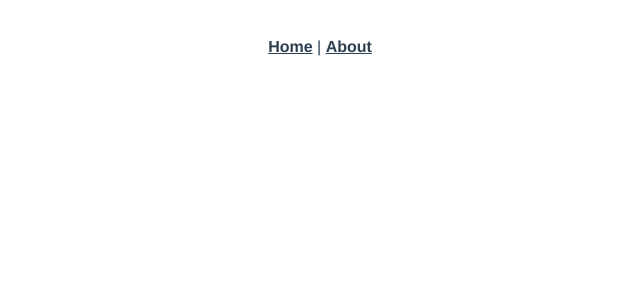
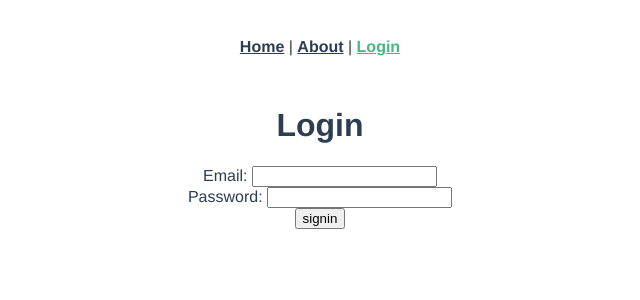
Before and after one commit to nathan815/LostCities, a Vue app in the folder frontend/: page /login in a window 1280 px wide. Shown: the top 300 px of the page, without its empty margins (320-960 px from the left). Built offline with nearby package versions, Linux system fonts and the light colour scheme.

Commit message:
Front end setup

```diff
--- a/frontend/package.json
+++ b/frontend/package.json
@@ -9,6 +9,7 @@
     "test:unit": "vue-cli-service test:unit"
   },
   "dependencies": {
+    "axios": "^0.18.0",
     "vue": "^2.5.17",
     "vue-router": "^3.0.1",
     "vuex": "^3.0.1"
--- a/frontend/public/index.html
+++ b/frontend/public/index.html
@@ -5,11 +5,11 @@
     <meta http-equiv="X-UA-Compatible" content="IE=edge">
     <meta name="viewport" content="width=device-width,initial-scale=1.0">
     <link rel="icon" href="<%= BASE_URL %>favicon.ico">
-    <title>frontend</title>
+    <title>Lost Cities</title>
   </head>
   <body>
     <noscript>
-      <strong>We're sorry but frontend doesn't work properly without JavaScript enabled. Please enable it to continue.</strong>
+      <strong>We're sorry but Lost Cities doesn't work properly without JavaScript enabled. Please enable it to continue.</strong>
     </noscript>
     <div id="app"></div>
     <!-- built files will be auto injected -->
--- a/frontend/src/App.vue
+++ b/frontend/src/App.vue
@@ -2,9 +2,10 @@
   <div id="app">
     <div id="nav">
       <router-link to="/">Home</router-link> |
-      <router-link to="/about">About</router-link>
+      <router-link to="/about">About</router-link> |
+      <router-link to="/login">Login</router-link>
     </div>
-    <router-view/>
+    <router-view />
   </div>
 </template>
 
--- a/frontend/src/components/HelloWorld.vue
+++ b/frontend/src/components/HelloWorld.vue
@@ -1,6 +1,12 @@
+<script>
+    export default {
+        name: 'HelloWorld'
+    }
+</script>
+
 <template>
   <div class="hello">
-    <h1>{{ msg }}</h1>
+    <h1>Lost Cities - VueJS</h1>
     <p>
       For guide and recipes on how to configure / customize this project,<br>
       check out the
@@ -31,15 +37,6 @@
   </div>
 </template>
 
-<script>
-export default {
-  name: 'HelloWorld',
-  props: {
-    msg: String
-  }
-}
-</script>
-
 <!-- Add "scoped" attribute to limit CSS to this component only -->
 <style scoped lang="scss">
 h3 {
--- a/frontend/src/router.js
+++ b/frontend/src/router.js
@@ -20,6 +20,11 @@ export default new Router({
             // this generates a separate chunk (about.[hash].js) for this route
             // which is lazy-loaded when the route is visited.
             component: () => import(/* webpackChunkName: "about" */ './views/About.vue')
+        },
+        {
+            path: '/login',
+            name: 'login',
+            component: () => import(/* webpackChunkName: "login" */ './views/Login.vue')
         }
     ]
 })
--- a/frontend/src/views/Home.vue
+++ b/frontend/src/views/Home.vue
@@ -1,7 +1,7 @@
 <template>
   <div class="home">
     <img alt="Vue logo" src="../assets/logo.png">
-    <HelloWorld msg="Welcome to Your Vue.js App"/>
+    <HelloWorld />
   </div>
 </template>
 
--- /dev/null
+++ b/frontend/src/views/Login.vue
@@ -0,0 +1,44 @@
+<script>
+    import axios from 'axios';
+
+    export default {
+        data() {
+            return {
+                email: "",
+                password: ""
+            }
+        },
+        methods: {
+            async login() {
+                const result = await axios.post('/api/login', {
+                    email: this.email,
+                    password: this.password
+                });
+                console.log(result);
+            }
+        }
+    }
+</script>
+
+<template>
+    <div>
+        <h1>Login</h1>
+        <form action="/login" method="post" @submit.prevent="login" v-model="email">
+            <div>
+                <label> Email:
+                    <input type="text" name="username"/>
+                </label>
+            </div>
+            <div>
+                <label> Password:
+                    <input type="password" name="password" v-model="password" />
+                </label>
+            </div>
+            <div><input type="submit" value="signin"/></div>
+        </form>
+    </div>
+</template>
+
+<style scoped>
+
+</style>
--- a/frontend/vue.config.js
+++ b/frontend/vue.config.js
@@ -1,3 +1,13 @@
 module.exports = {
-  lintOnSave: false
+    lintOnSave: false,
+    devServer: {
+        port: 8088,
+        proxy: {
+            // proxy all requests starting with /api to backend api
+            '/api': {
+                target: 'http://localhost:8080',
+                changeOrigin: true
+            }
+        }
+    }
 }
```
Also changed, not shown: 1 other file (tests, documents, lock files or other folders). Lines whose indentation alone changed are shown as unchanged.
